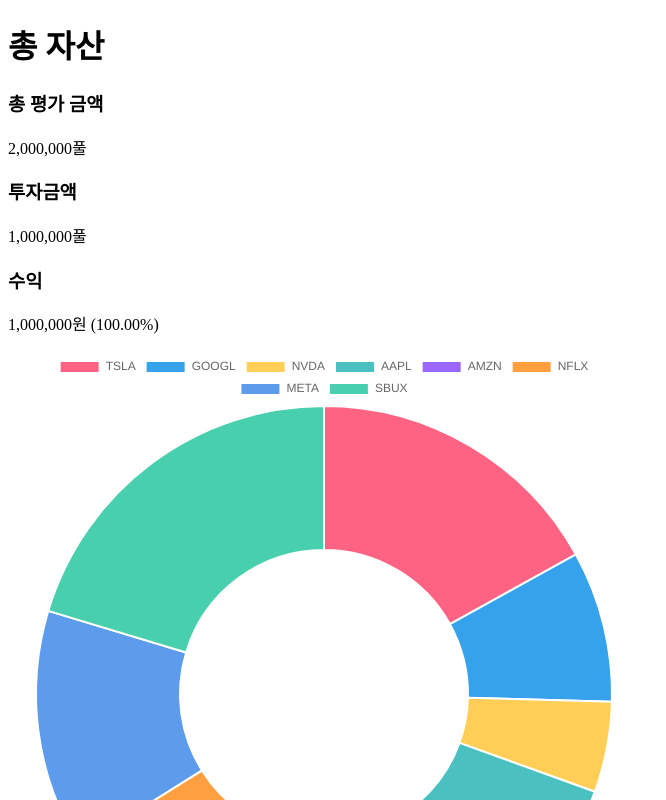
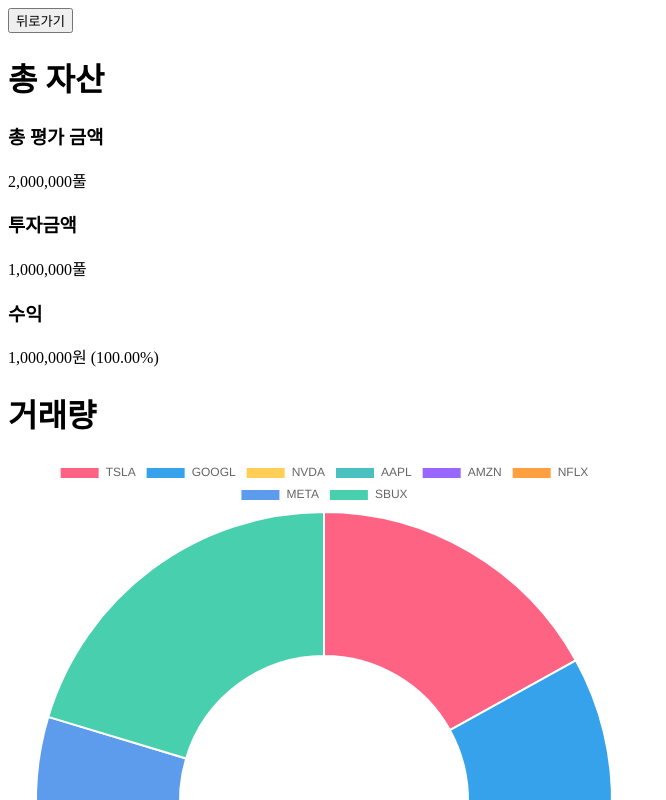
Before and after one commit to kdt-ful-class-three-group/KDT-FUL-3_PROJECT-A-3, a Next.js app in the folder client/: page /portfolio in a window 1280 px wide. Shown: the top 800 px of the page, without its empty margins (0-666 px from the left). Built offline with nearby package versions, Linux system fonts and the light colour scheme.

Commit message:
Chore : 뒤로가기 버튼 추가

```diff
--- a/client/src/app/portfolio/page.tsx
+++ b/client/src/app/portfolio/page.tsx
@@ -1,4 +1,6 @@
 'use client'
+import { Button } from "@/components/common/Button"
+import { useRouter } from "next/navigation"
 import DoughnutChart from "@/components/portfolio/Doughnut"
 import { tradeItems } from "@/components/portfolio/mocks/tradeItem"
 import {Summary} from "@/components/portfolio/Summary"
@@ -13,13 +15,17 @@ export default function portfolioPage(){
   // ! 종목 별 리스트
   const holdingData = getHoidingWithAvg(tradeItems)
 
+  const router = useRouter()
 
   return(
     <div>
+      {/* 뒤로가기 */}
+      <Button name="뒤로가기" onClick={()=> router.back()}/>
       {/* 총 자산 요약 */}
       <Summary totalValue={totalValue} investedAmount={invested}/>
       {/* 도넛 차트 */}
       <div style={{width:'50%'}}>
+        <h1>거래량</h1>
         <DoughnutChart trades={tradeItems}/>
       </div>
       {/* 보유 종목 리스트  + 거래내역 이동*/}
```
